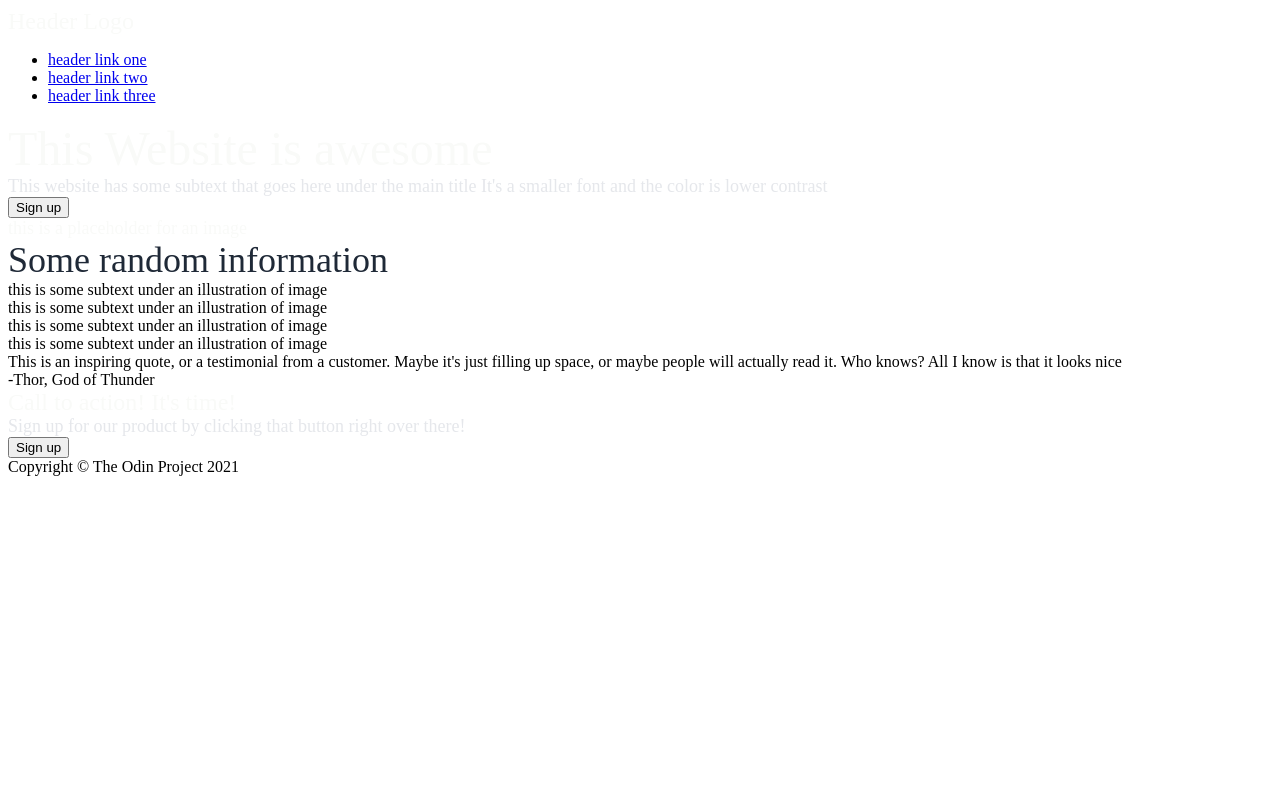
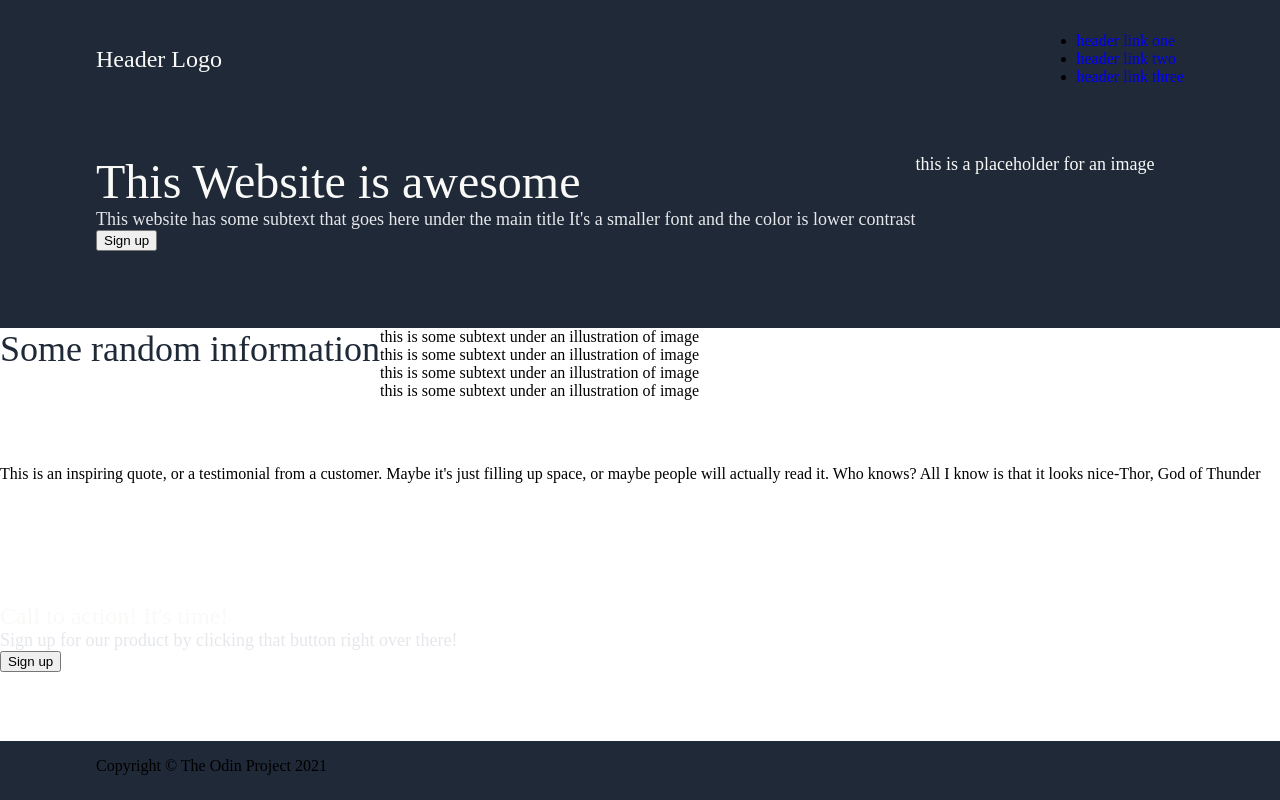
Before and after one commit to rtw369/odin-landing-page, a plain HTML site: page index.html in a window 1280 px wide. Drawn offline with Linux system fonts and the light colour scheme.

Commit message:
update to index.html and style.css

```diff
--- a/index.html
+++ b/index.html
@@ -3,6 +3,8 @@
     <head>
         <title>Landing Page</title>
         <meta charset="utf-8">
+        <meta http-equiv="X-UA-Compatible" content="IE=edge">
+        <meta name="viewport" content="width=device-width, initial-scale=1.0">
         <link rel="stylesheet" href="style.css">
     </head>
 
@@ -46,7 +48,7 @@
             <div class="quoter">-Thor, God of Thunder</div>
         </div>
 
-        <div class="">
+        <div class="callToAction">
             <div class="advertisement">
                 <div class="left">
                     <div style="font-size: 24px; color: #f9faf8">Call to action! It's time!</div>
--- a/style.css
+++ b/style.css
@@ -0,0 +1,52 @@
+body {
+    height: 100vh;
+    margin: 0;
+    display: flex;
+    flex-direction: column;
+}
+
+.header, .footer {
+    flex: 1;
+    display: flex;
+    background-color: #1f2937;
+    padding: 16px 96px;
+}
+
+.container, .information, .quoteSection, .callToAction {
+    flex: 5;
+    display: flex;
+}
+
+.header {
+    justify-content: space-between;
+    align-items: center;
+}
+
+ul {
+
+}
+
+a {
+    text-decoration: none;
+}
+
+.container {
+    background-color: #1f2937;
+    padding: 36px 96px;
+}
+
+.information {
+
+}
+
+.quoteSection {
+
+}
+
+.callToAction {
+
+}
+
+.footer {
+
+}
```
